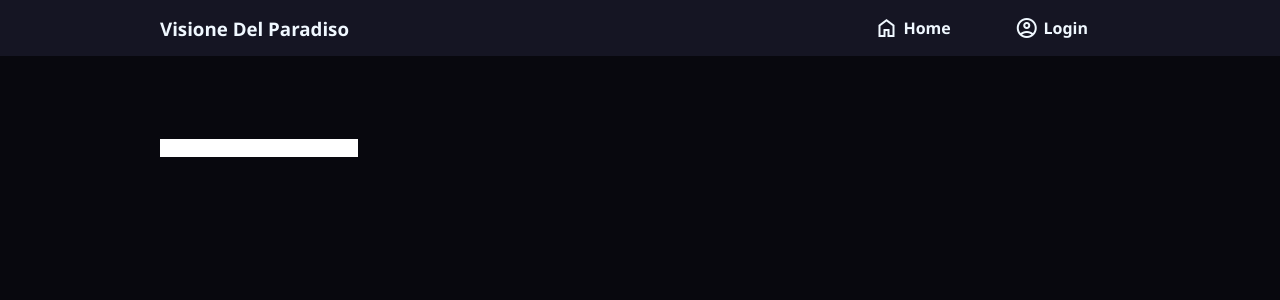
After one commit to JockaMt/Visione_del_paradiso, a Flask app: page /login in a window 1280 px wide. The commit adds this page. Shown: the top 300 px of the page. Run offline with Flask 3, Linux system fonts and the light colour scheme.

Commit message:
⚙️ - Testing routes

```diff
--- a/api_vdp/src/views.py
+++ b/api_vdp/src/views.py
@@ -3,4 +3,8 @@ from flask import render_template, url_for
 def init_app(app):
     @app.route("/")
     def home():
-        return render_template("home/index.html", name="Hello World")
+        return render_template("home.html", name="Hello World")
+
+    @app.route("/login")
+    def login():
+        return render_template("login.html")
--- a/api_vdp/static/styles/index.css
+++ b/api_vdp/static/styles/index.css
@@ -1,5 +1,46 @@
 * {
     margin: 0;
     padding: 0;
-    background-color: #545454;
+    box-sizing: border-box;
+    border: none;
+    color: aliceblue;
+    font-family: 'Segoe UI', Tahoma, Geneva, Verdana, sans-serif;
 }
+
+header {
+    display: flex;
+    justify-content: space-between;
+    padding: 0rem 10rem;
+    background-color: rgb(21, 21, 35);
+}
+
+header div {
+    display: flex;
+    align-items: center;
+}
+
+header nav {
+    display: flex;
+}
+
+.nav_button {
+    display: flex;
+    background-color: rgb(21, 21, 35);
+    align-items: center;
+    padding: 1rem 2rem;
+    gap: 0.3rem;
+    cursor: pointer;
+    text-decoration: none;
+}
+
+.nav_button:hover {
+    background-color: rgb(32, 32, 54);
+}
+
+main{
+    padding: 5rem 10rem;
+}
+
+body {
+    background-color: rgb(8, 8, 14);
+}
--- /dev/null
+++ b/api_vdp/templates/base.html
@@ -0,0 +1,26 @@
+<!DOCTYPE html>
+<head>
+    <meta charset="UTF-8">
+    <meta name="viewport" content="width=device-width, initial-scale=1.0">
+    <link rel="stylesheet" type= "text/css" href="{{ url_for('static', filename='styles/index.css') }}">
+    <link rel="stylesheet" href="https://fonts.googleapis.com/css2?family=Material+Symbols+Outlined:opsz,wght,FILL,GRAD@24,400,1,0" />
+    <title>{% block title %} {% endblock %}</title>
+</head>
+<body>
+    <header>
+        <div>
+            <h3>Visione Del Paradiso</h3>
+        </div>
+        <nav>
+            <a class="nav_button" href="{{ url_for('home') }}">
+                <span class="material-symbols-outlined">home</span><h4>Home</h4>
+            </a>
+            <a class="nav_button" href="{{url_for('login')}}">
+                <span class="material-symbols-outlined">account_circle</span><h4>Login</h4>
+            </a>
+        </nav>
+    </header>
+    <main>
+        {% block content %}{% endblock %}
+    </main>
+</body>
--- /dev/null
+++ b/api_vdp/templates/home.html
@@ -0,0 +1,5 @@
+{% extends 'base.html' %}
+{% block title %} Home {% endblock %}
+{% block content %}
+    <p>{{ name }}</p>
+{% endblock %}
--- /dev/null
+++ b/api_vdp/templates/login.html
@@ -0,0 +1,5 @@
+{% extends 'base.html' %}
+{% block title %} Login {% endblock %}
+{% block content %}
+    <input type="email" name="email" id="">
+{% endblock %}
```
Also changed, not shown: api_vdp/templates/home/index.html (deleted, +0 -14 lines).
